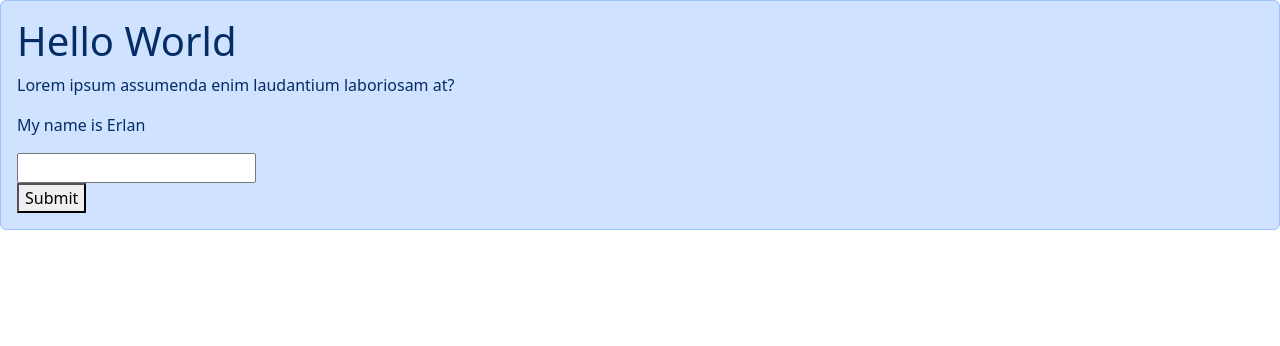
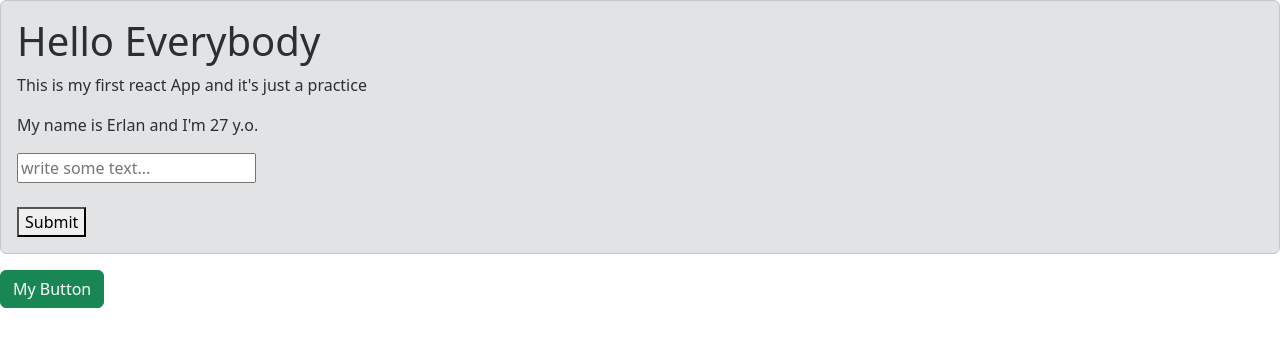
Before and after one commit to jukeshov-erlan/react-app-1, a React (Vite) app: page / in a window 1280 px wide. Shown: the top 346 px of the page. Built offline with nearby package versions, Linux system fonts and the light colour scheme.

Commit message:
worked with buttons and props

```diff
--- a/src/App.tsx
+++ b/src/App.tsx
@@ -1,16 +1,20 @@
 import Alert from "./components/Alert";
+import Button from "./components/Button";
+import ListGroup from "./components/ListGroup";
 
 function App() {
   return (
     <div>
       <Alert>
-        <h1>Hello World</h1>
-        <p>Lorem ipsum assumenda enim laudantium laboriosam at?</p>
-        <p>My name is Erlan</p>
-        <input type="text" />
+        <h1>Hello Everybody</h1>
+        <p>This is my first react App and it's just a practice</p>
+        <p>My name is Erlan and I'm 27 y.o.</p>
+        <input type="text" placeholder="write some text..."/>
+        <br />
         <br />
         <button>Submit</button>
       </Alert>
+      <Button onClick={() => console.log('CLICKED')}>My Button</Button>
     </div>
   );
 }
--- a/src/Message.tsx
+++ b/src/Message.tsx
@@ -1,8 +1,7 @@
 function Message() {
   const name = "Erlan";
-  if (name)
-    return <h1>Hello {name}</h1>
-  return <h1>Hello World!</h1>
+  if (name) return <h1>Hello {name}</h1>;
+  return <h1>Hello World!</h1>;
 }
 
 export default Message;
--- a/src/components/Alert.tsx
+++ b/src/components/Alert.tsx
@@ -5,7 +5,7 @@ interface Props {
 }
 
 const Alert = ({ children }: Props) => {
-  return <div className="alert alert-primary">{children}</div>;
+  return <div className="alert alert-secondary">{children}</div>;
 };
 
 export default Alert;
--- /dev/null
+++ b/src/components/Button.tsx
@@ -0,0 +1,17 @@
+import React from "react";
+
+interface Props {
+  children: string;
+  color?: 'success' | 'primary' | 'secondary';
+  onClick: () => void;
+}
+
+const Button = ({ children, onClick, color="success" }: Props) => {
+  return (
+    <button className={"btn btn-" + color} onClick={onClick}>
+      {children}
+    </button>
+  );
+};
+
+export default Button;
```
